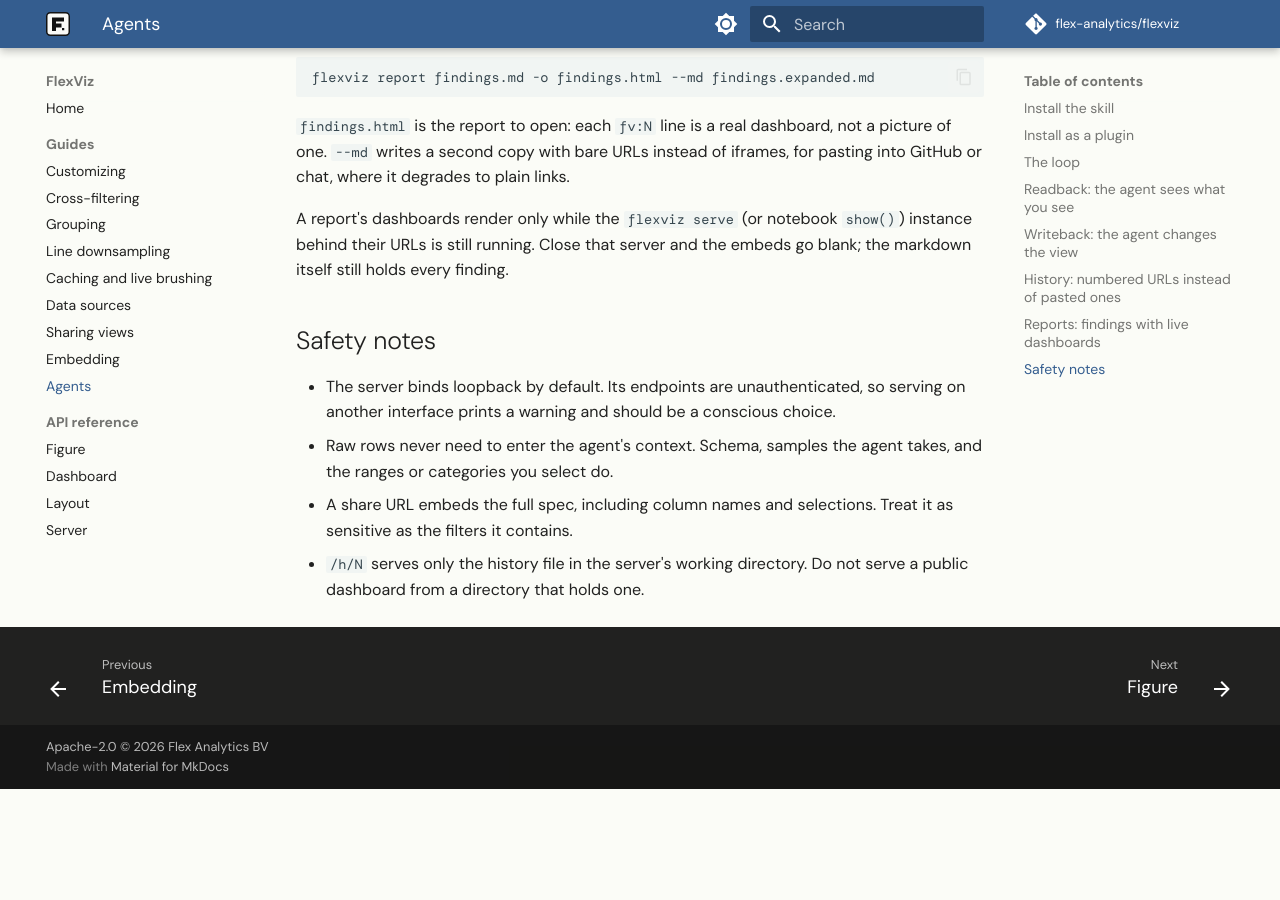
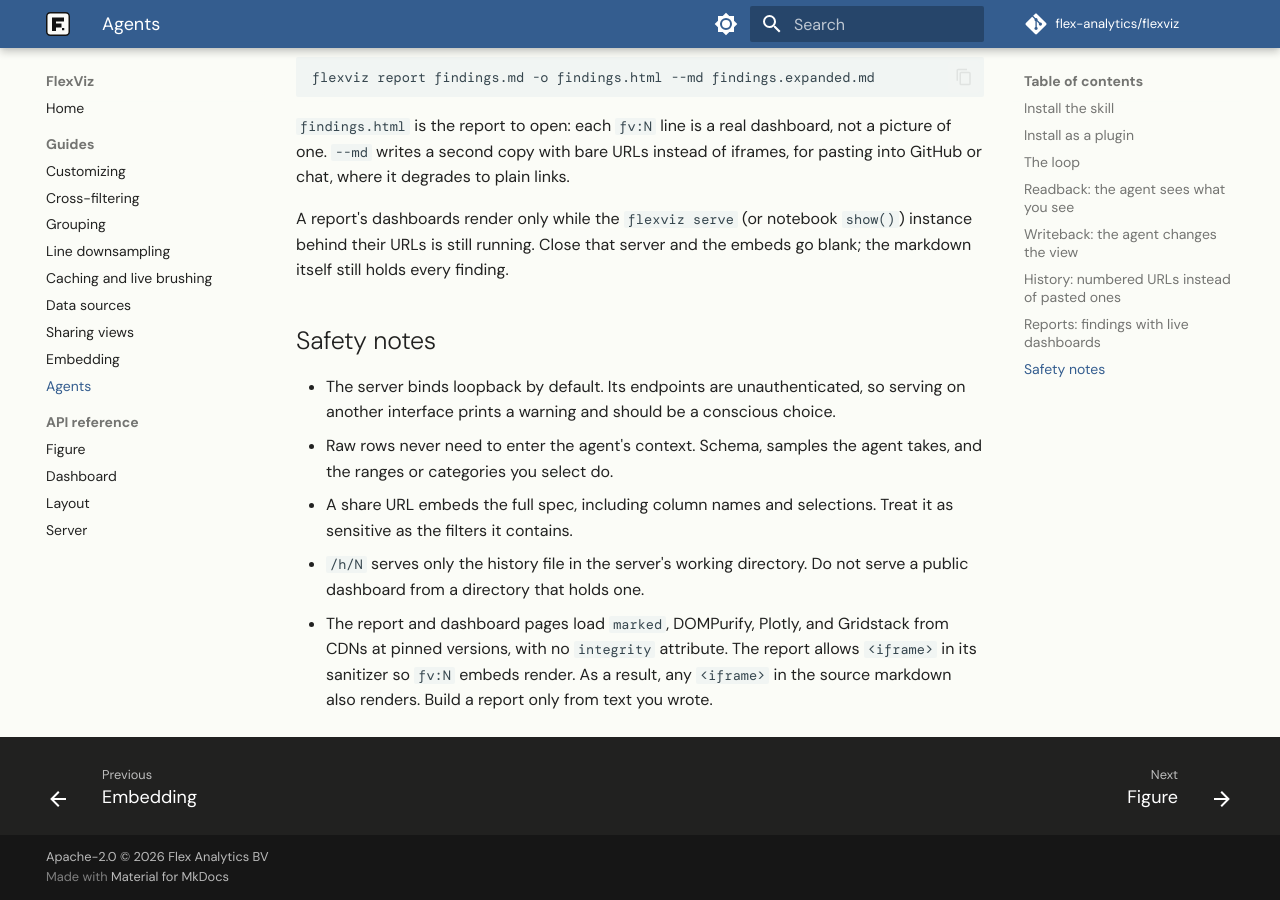
Before and after one commit to flex-analytics/flexviz, an MkDocs documentation site: the page built from docs/guides/ai-agents.md, in a window 1280 px wide and 900 px high, scrolled down 4081 px. Built offline with MkDocs 1.6.1 and Material for MkDocs 9.7.7, drawn with Linux system fonts in a browser that asks for light colours; some web fonts are replaced; comment, search, counter and statistics services are not loaded; before the commit the page ends 4870 px from its top, so only the background shows below that.

Commit message:
docs: state the report trust model

```diff
--- a/docs/guides/ai-agents.md
+++ b/docs/guides/ai-agents.md
@@ -218,3 +218,8 @@ the embeds go blank; the markdown itself still holds every finding.
   Treat it as sensitive as the filters it contains.
 - `/h/N` serves only the history file in the server's working directory. Do
   not serve a public dashboard from a directory that holds one.
+- The report and dashboard pages load `marked`, DOMPurify, Plotly, and
+  Gridstack from CDNs at pinned versions, with no `integrity` attribute. The
+  report allows `<iframe>` in its sanitizer so `fv:N` embeds render. As a
+  result, any `<iframe>` in the source markdown also renders. Build a report
+  only from text you wrote.
```
Also changed, not shown: Architecture.md (+3 -1 lines).
